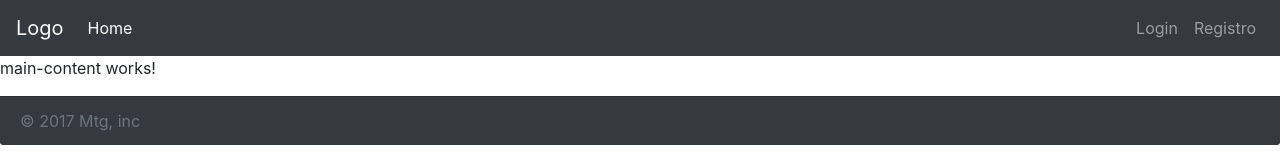
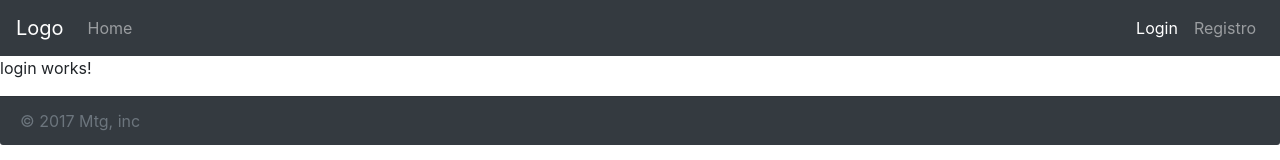
Before and after one commit to carl32crc/magic-the-gathering-frontend, an Angular app: page /login in a window 1280 px wide. Shown: the top 160 px of the page. Built offline with nearby package versions, Linux system fonts and the light colour scheme.

Commit message:
add lazy loadding

```diff
--- a/src/app/core/core.module.ts
+++ b/src/app/core/core.module.ts
@@ -4,11 +4,13 @@ import { ShellComponent } from './shell/shell.component';
 import { TopBarComponent } from './shell/top-bar/top-bar.component';
 import { MainContentComponent } from './shell/main-content/main-content.component';
 import { FooterComponent } from './shell/footer/footer.component';
+import { APP_ROUTING } from './core.routes';
 
 
 @NgModule({
   imports: [
-    CommonModule
+    CommonModule,
+    APP_ROUTING
   ],
   declarations: [
     ShellComponent,
--- a/src/app/core/core.routes.ts
+++ b/src/app/core/core.routes.ts
@@ -1,12 +1,10 @@
+import { RouterModule, Routes } from '@angular/router';
 
+const routes: Routes = [
+    { path: 'home', loadChildren: './../home/home.module#HomeModule' },
+    { path: 'login', loadChildren: './../login/login.module#LoginModule' },
+    { path: 'register', loadChildren: './../register/register.module#RegisterModule' },
+    { path: '**', pathMatch: 'full', redirectTo: 'home' }
+];
 
-// const APP_ROUTES: Routes = [
-//     { path: 'home', component: HomeComponent },
-//     { path: 'about', component: AboutComponent },
-//     { path: 'contact', component: ContactComponent },
-//     { path: 'register', component: RegisterComponent },
-//     { path: 'login', component: LoginComponent },
-//     { path: '**', pathMatch: 'full', redirectTo: 'home' }
-// ];
-
-// export const APP_ROUTING = RouterModule.forRoot(APP_ROUTES, { useHash: true });
+export const APP_ROUTING = RouterModule.forRoot(routes);
--- a/src/app/core/shell/main-content/main-content.component.html
+++ b/src/app/core/shell/main-content/main-content.component.html
@@ -1,3 +1,2 @@
-<p>
-  main-content works!
-</p>
+
+<router-outlet></router-outlet>
--- a/src/app/core/shell/top-bar/top-bar.component.html
+++ b/src/app/core/shell/top-bar/top-bar.component.html
@@ -1,7 +1,7 @@
 
 <nav class="navbar navbar-expand-lg navbar-dark bg-dark">
 
-  <a class="navbar-brand" href="#">Logo</a>
+  <a class="navbar-brand" [routerLink]="['home']">Logo</a>
 
   <button class="navbar-toggler" type="button" data-toggle="collapse" data-target="#navbarText" aria-controls="navbarText" aria-expanded="false" aria-label="Toggle navigation">
     <span class="navbar-toggler-icon"></span>
@@ -10,17 +10,17 @@
   <div class="collapse navbar-collapse" id="navbarText">
 
     <ul class="navbar-nav mr-auto">
-      <li class="nav-item active">
-        <a class="nav-link" href="#">Home </a>
+      <li class="nav-item" routerLinkActive="active">
+        <a class="nav-link" [routerLink]="['home']">Home </a>
       </li>
     </ul>
 
     <ul class="nav navbar-nav navbar-right">
-        <li  class="nav-item">
-          <a class="nav-link" href="#">Login</a>
+        <li  class="nav-item" routerLinkActive="active">
+          <a class="nav-link" [routerLink]="['login']">Login</a>
         </li>
-        <li  class="nav-item">
-          <a class="nav-link" href="#">Registro</a>
+        <li  class="nav-item" routerLinkActive="active">
+          <a class="nav-link" [routerLink]="['register']">Registro</a>
         </li>
       </ul>
 
--- a/src/app/home/home.module.ts
+++ b/src/app/home/home.module.ts
@@ -1,10 +1,13 @@
 import { NgModule } from '@angular/core';
 import { CommonModule } from '@angular/common';
+import { APP_ROUTING } from './home.routes';
 import { HomeComponent } from './home.component';
+
 
 @NgModule({
   imports: [
-    CommonModule
+    CommonModule,
+    APP_ROUTING
   ],
   declarations: [HomeComponent]
 })
--- /dev/null
+++ b/src/app/home/home.routes.ts
@@ -0,0 +1,8 @@
+import { RouterModule, Routes } from '@angular/router';
+import { HomeComponent } from './home.component';
+
+const ROUTES: Routes = [
+    { path: '', component: HomeComponent }
+];
+
+export const APP_ROUTING = RouterModule.forChild(ROUTES);
--- a/src/app/login/login.module.ts
+++ b/src/app/login/login.module.ts
@@ -1,10 +1,12 @@
 import { NgModule } from '@angular/core';
 import { CommonModule } from '@angular/common';
 import { LoginComponent } from './login.component';
+import { APP_ROUTING } from './login.routes';
 
 @NgModule({
   imports: [
-    CommonModule
+    CommonModule,
+    APP_ROUTING
   ],
   declarations: [LoginComponent]
 })
--- /dev/null
+++ b/src/app/login/login.routes.ts
@@ -0,0 +1,8 @@
+import { RouterModule, Routes } from '@angular/router';
+import { LoginComponent } from './login.component';
+
+const ROUTES: Routes = [
+    { path: '', component: LoginComponent }
+];
+
+export const APP_ROUTING = RouterModule.forChild(ROUTES);
--- a/src/app/register/register.module.ts
+++ b/src/app/register/register.module.ts
@@ -1,10 +1,12 @@
 import { NgModule } from '@angular/core';
 import { CommonModule } from '@angular/common';
+import { APP_ROUTING } from './register.routes';
 import { RegisterComponent } from './register.component';
 
 @NgModule({
   imports: [
-    CommonModule
+    CommonModule,
+    APP_ROUTING
   ],
   declarations: [RegisterComponent]
 })
--- /dev/null
+++ b/src/app/register/register.routes.ts
@@ -0,0 +1,8 @@
+import { RouterModule, Routes } from '@angular/router';
+import { RegisterComponent } from './register.component';
+
+const ROUTES: Routes = [
+    { path: '', component: RegisterComponent }
+];
+
+export const APP_ROUTING = RouterModule.forChild(ROUTES);
```
